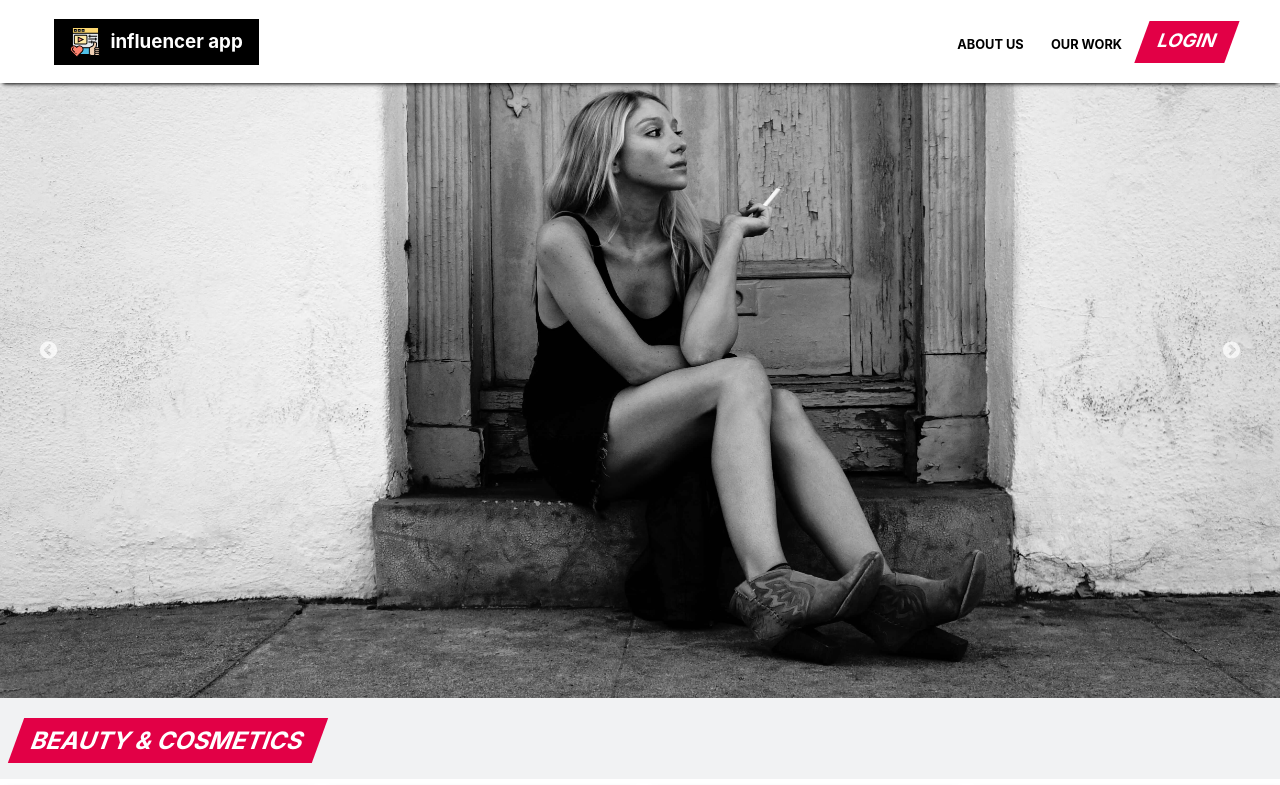
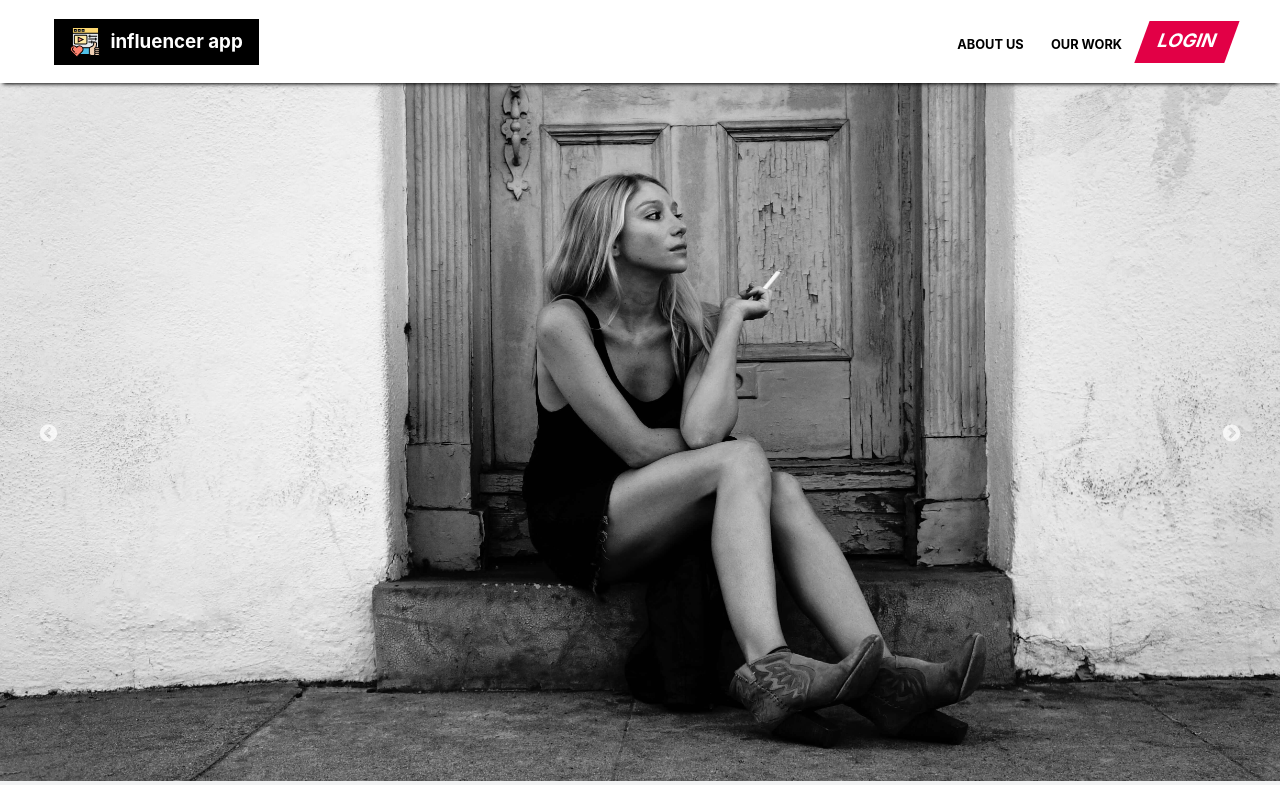
Before and after one commit to FrancisCalizo/ohio-taxidermy-supply, a Next.js app: page / in a window 1280 px wide. Shown: the top 785 px of the page. Built offline with nearby package versions, Linux system fonts and the light colour scheme.

Commit message:
feat: add margin to header to avoid nav overlap

```diff
--- a/components/page-index/Header.tsx
+++ b/components/page-index/Header.tsx
@@ -4,7 +4,7 @@ import Slider from 'react-slick';
 
 export default function Banner() {
   return (
-    <div>
+    <div style={{ marginTop: 83 }}>
       <Slider
         infinite={true}
         speed={500}
```
